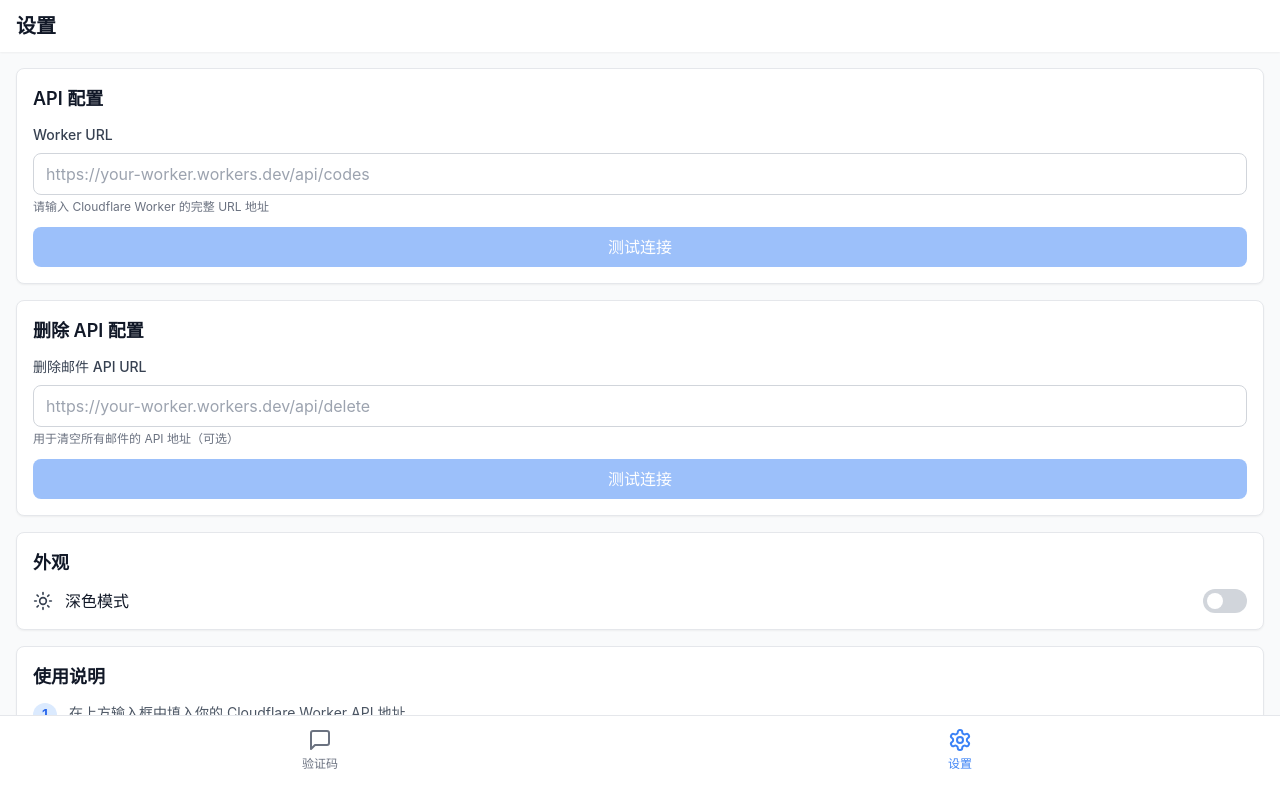
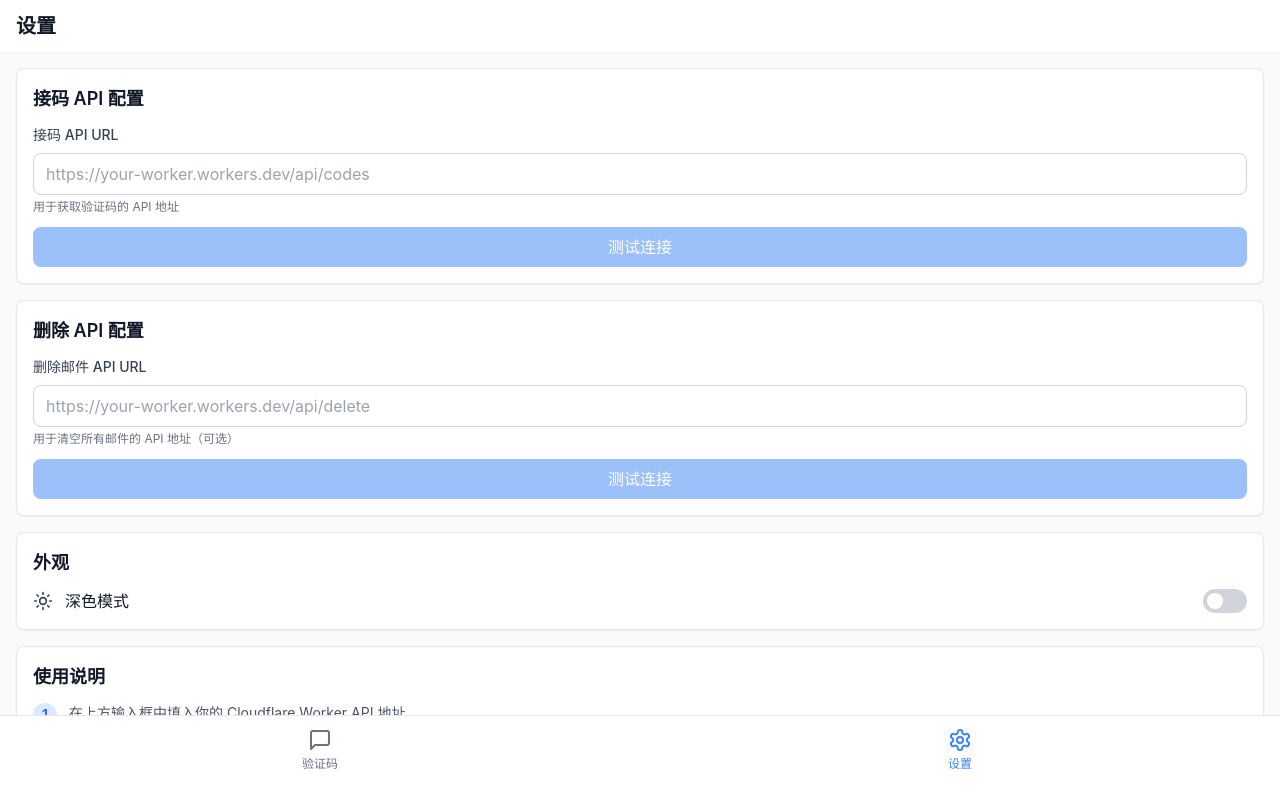
Before and after one commit to Yuy-0415/verification-pwa, a React (Vite) app: page / in a window 1280 px wide. Both pictures are taken after a click on the button "设置". Built offline with nearby package versions, Linux system fonts and the light colour scheme.

Commit message:
Fix: 优化设置页面文字 - 改为接码API配置

```diff
--- a/src/components/Settings.tsx
+++ b/src/components/Settings.tsx
@@ -90,16 +90,16 @@ export function Settings({ onDarkModeChange }: SettingsProps) {
 
       {/* 内容区域 */}
       <div className="flex-1 overflow-y-auto p-4 space-y-4">
-        {/* Worker URL 配置 */}
+        {/* 接码 API 配置 */}
         <div className="bg-white dark:bg-gray-800 rounded-lg shadow-sm p-4 border border-gray-200 dark:border-gray-700">
           <h2 className="text-lg font-semibold text-gray-900 dark:text-white mb-3">
-            API 配置
+            接码 API 配置
           </h2>
 
           <div className="space-y-3">
             <div>
               <label className="block text-sm font-medium text-gray-700 dark:text-gray-300 mb-2">
-                Worker URL
+                接码 API URL
               </label>
               <input
                 type="url"
@@ -110,7 +110,7 @@ export function Settings({ onDarkModeChange }: SettingsProps) {
                 className="w-full px-3 py-2 border border-gray-300 dark:border-gray-600 rounded-lg focus:ring-2 focus:ring-blue-500 focus:border-transparent bg-white dark:bg-gray-700 text-gray-900 dark:text-white"
               />
               <p className="mt-1 text-xs text-gray-500 dark:text-gray-400">
-                请输入 Cloudflare Worker 的完整 URL 地址
+                用于获取验证码的 API 地址
               </p>
             </div>
 
```
